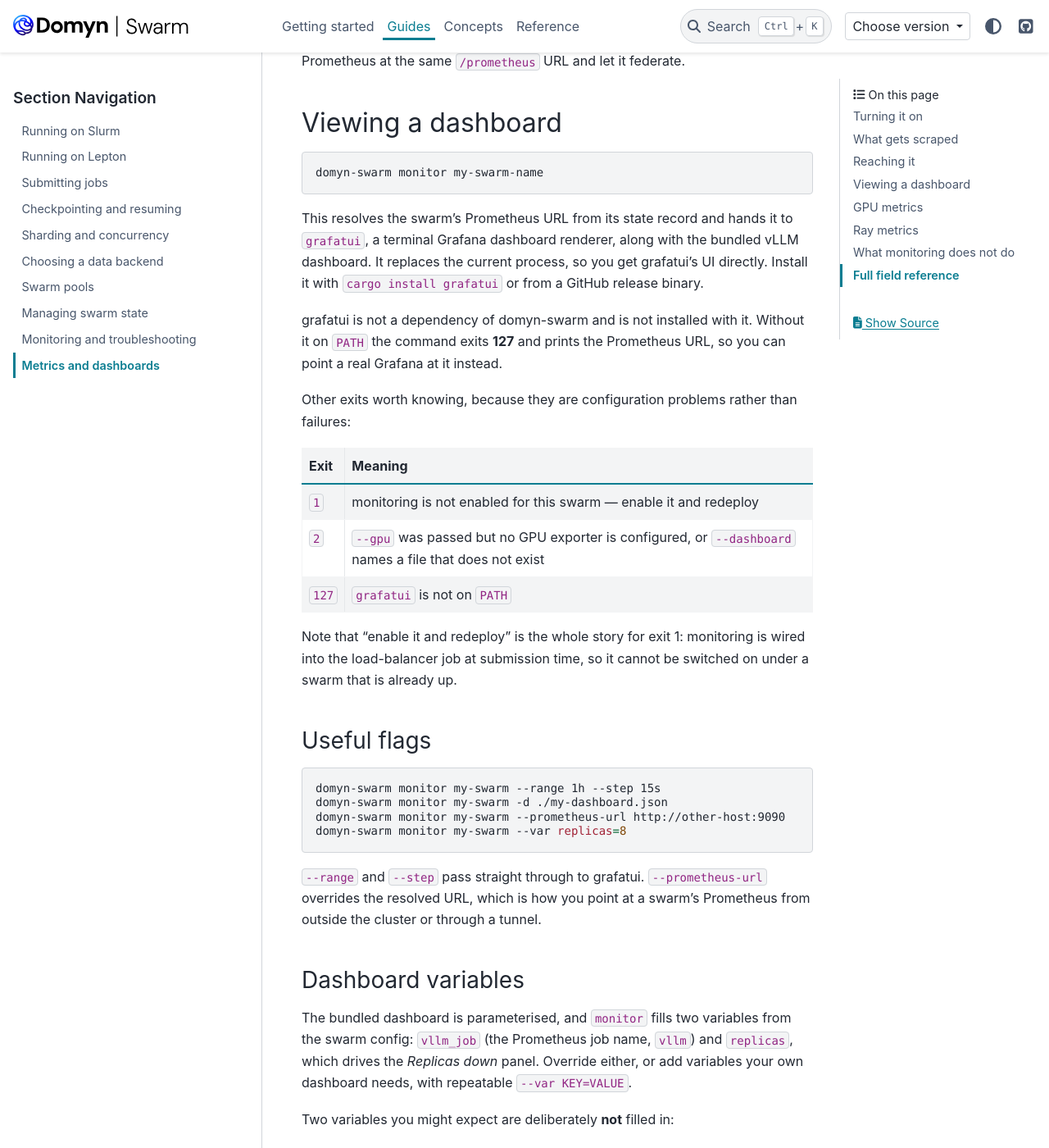
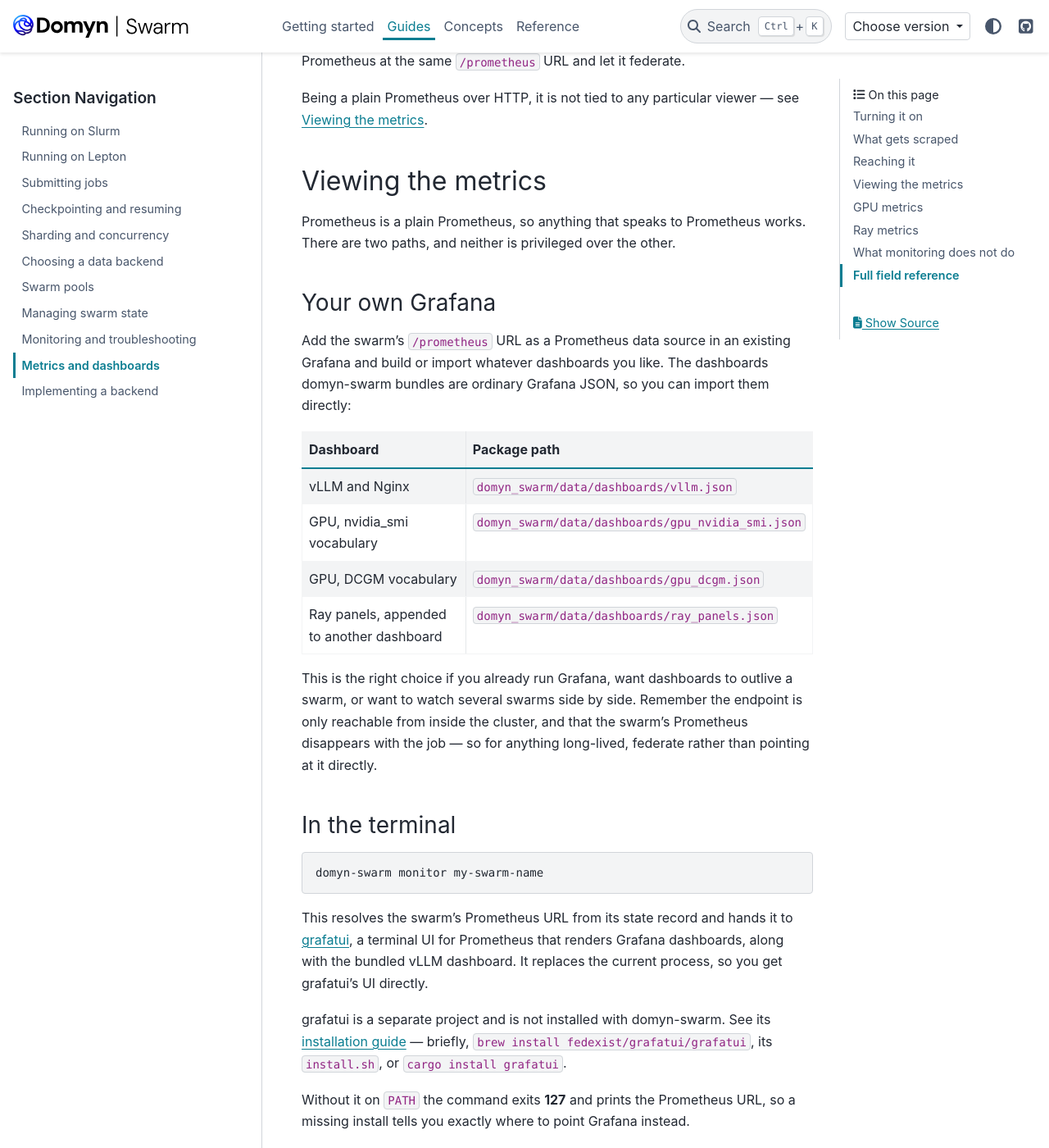
Before and after one commit to igeniusai/domyn-swarm, a Sphinx documentation site: the page built from docs/guides/metrics.md, in a window 1280 px wide and 1400 px high, scrolled down 2283 px. Shown: the whole window at 82% size. Built offline with Sphinx 7.4.7 and the PyData theme 0.15.4, drawn with Linux system fonts in a browser that asks for light colours; some of the changed text lies outside the part shown.

Commit message:
docs: add a backend guide, and stop implying grafatui is required
Three things, all in the docs.

grafatui now links to its own project and installation guide rather than
paraphrasing an install command. It is a separate project with its own release
channels, so pointing at them beats a stale one-liner here.

The metrics guide framed grafatui as the way to see the metrics, with Grafana as
a fallback when it is missing. That had it backwards: it is a plain Prometheus
over HTTP, so any Grafana can read it, and the bundled dashboards are ordinary
Grafana JSON that can be imported. Both routes are now presented as equals, with
the bundled dashboards' package paths listed so they can be imported by hand, and
the grafatui-only flags demoted under the terminal option.

guides/implementing-a-backend.md is new: the two protocols with their real method
sets, what must go in a ServingHandle for reattachment to work, DefaultComputeMixin
and what it does and does not give you, the probe-versus-wait distinction and why
it matters to db prune, the config model with its type discriminator, and the one
line that registers it.

It also states what a new backend does not get: the watchdog and the Prometheus
monitoring are both Slurm-only, built around the array-job layout and the
load-balancer sidecars respectively, while the job layer is platform-independent.
And DeploymentPlan.platform is a closed Literal["lepton", "slurm"] that a third
platform has to widen.

concepts/backends.md ended with a four-step how-to, which now belongs in the
guide; it points there instead of duplicating it.

````diff
--- a/docs/guides/metrics.md
+++ b/docs/guides/metrics.md
@@ -83,20 +83,51 @@ and disappears when that job ends, so `retention` (default `12h`) only caps a
 single run's history. If you need metrics to outlive a swarm, point an external
 Prometheus at the same `/prometheus` URL and let it federate.
 
-## Viewing a dashboard
+Being a plain Prometheus over HTTP, it is not tied to any particular viewer — see
+[Viewing the metrics](#viewing-the-metrics).
+
+## Viewing the metrics
+
+Prometheus is a plain Prometheus, so anything that speaks to Prometheus works.
+There are two paths, and neither is privileged over the other.
+
+### Your own Grafana
+
+Add the swarm's `/prometheus` URL as a Prometheus data source in an existing
+Grafana and build or import whatever dashboards you like. The dashboards
+domyn-swarm bundles are ordinary Grafana JSON, so you can import them directly:
+
+| Dashboard | Package path |
+| --- | --- |
+| vLLM and Nginx | `domyn_swarm/data/dashboards/vllm.json` |
+| GPU, nvidia_smi vocabulary | `domyn_swarm/data/dashboards/gpu_nvidia_smi.json` |
+| GPU, DCGM vocabulary | `domyn_swarm/data/dashboards/gpu_dcgm.json` |
+| Ray panels, appended to another dashboard | `domyn_swarm/data/dashboards/ray_panels.json` |
+
+This is the right choice if you already run Grafana, want dashboards to outlive a
+swarm, or want to watch several swarms side by side. Remember the endpoint is only
+reachable from inside the cluster, and that the swarm's Prometheus disappears with
+the job — so for anything long-lived, federate rather than pointing at it
+directly.
+
+### In the terminal
 
 ```bash
 domyn-swarm monitor my-swarm-name
 ```
 
 This resolves the swarm's Prometheus URL from its state record and hands it to
-`grafatui`, a terminal Grafana dashboard renderer, along with the bundled vLLM
-dashboard. It replaces the current process, so you get grafatui's UI directly.
-Install it with `cargo install grafatui` or from a GitHub release binary.
+[grafatui](https://github.com/fedexist/grafatui), a terminal UI for Prometheus
+that renders Grafana dashboards, along with the bundled vLLM dashboard. It
+replaces the current process, so you get grafatui's UI directly.
 
-grafatui is not a dependency of domyn-swarm and is not installed with it. Without
-it on `PATH` the command exits **127** and prints the Prometheus URL, so you can
-point a real Grafana at it instead.
+grafatui is a separate project and is not installed with domyn-swarm. See its
+[installation guide](https://fedexist.github.io/grafatui/installation.html) —
+briefly, `brew install fedexist/grafatui/grafatui`, its `install.sh`, or
+`cargo install grafatui`.
+
+Without it on `PATH` the command exits **127** and prints the Prometheus URL, so
+a missing install tells you exactly where to point Grafana instead.
 
 Other exits worth knowing, because they are configuration problems rather than
 failures:
@@ -111,7 +142,7 @@ Note that "enable it and redeploy" is the whole story for exit 1: monitoring is
 wired into the load-balancer job at submission time, so it cannot be switched on
 under a swarm that is already up.
 
-### Useful flags
+#### grafatui flags
 
 ```bash
 domyn-swarm monitor my-swarm --range 1h --step 15s
@@ -124,7 +155,7 @@ domyn-swarm monitor my-swarm --var replicas=8
 overrides the resolved URL, which is how you point at a swarm's Prometheus from
 outside the cluster or through a tunnel.
 
-### Dashboard variables
+#### Dashboard variables
 
 The bundled dashboard is parameterised, and `monitor` fills two variables from the
 swarm config: `vllm_job` (the Prometheus job name, `vllm`) and `replicas`, which
@@ -253,6 +284,8 @@ contents.
 - **It does not persist.** No metric outlives the load-balancer job unless
   something external is federating.
 - **It does not alert.** No Alertmanager is deployed and no rules are shipped.
+- **It does not need `domyn-swarm monitor`.** That command is a convenience for
+  reading a swarm from a terminal; the metrics are plain Prometheus either way.
 
 ## Full field reference
 
````
Also changed, not shown: docs/concepts/backends.md (+3 -6 lines), docs/guides/implementing-a-backend.md (added, +236 -0 lines), docs/guides/index.md (+6 -0 lines).
